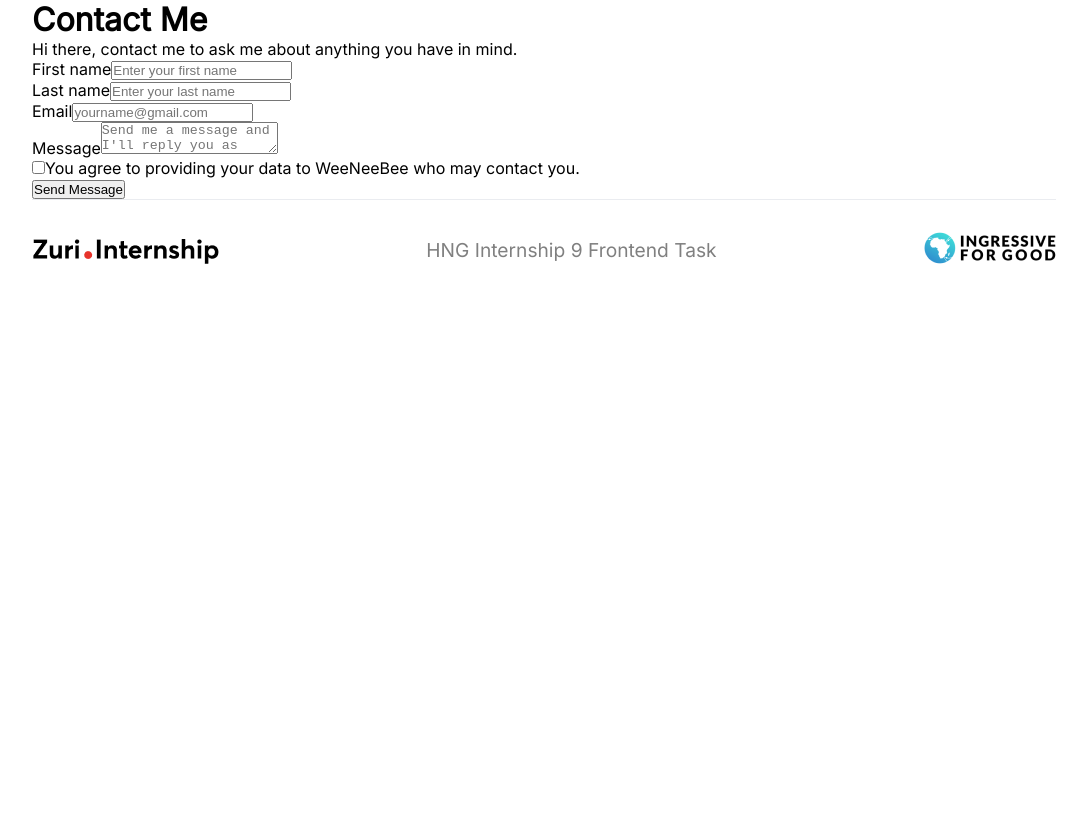
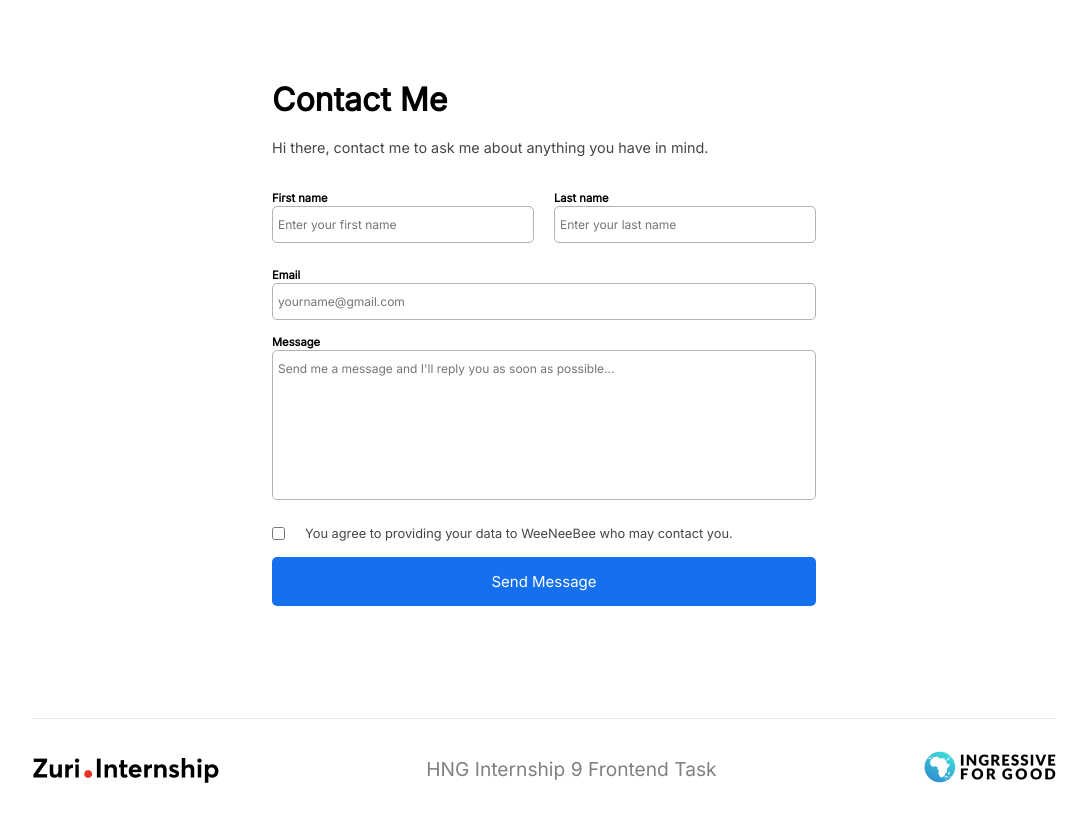
Before and after one commit to WeeNeeBee/HNGi9-task1, a React (Create React App) app: page /contact in a window 1280 px wide. Shown: the top 822 px of the page, without its empty margins (96-1183 px from the left). Before the commit the page ends 800 px from the top, so only its background shows below. Built offline with nearby package versions, Linux system fonts and the light colour scheme.

Commit message:
style: Styled contact page.

```diff
--- a/src/pages/contact.css
+++ b/src/pages/contact.css
@@ -0,0 +1,140 @@
+@import url('https://fonts.googleapis.com/css2?family=Inter&display=swap');
+
+
+
+*{
+    box-sizing: border-box;
+}
+
+body{
+    font-family: 'Inter', sans-serif;
+    display: flex;
+    flex-direction: column;
+    align-items: center;
+    justify-content: center;
+    margin: 0;
+}
+
+.container{
+    padding: 5rem 15rem 7rem 15rem;
+}
+
+.container h1, .text{
+    margin-bottom: 20px;
+    font-family: inherit;
+}
+
+.text{
+    font-size: 0.9rem;
+    color: rgb(71, 69, 69);
+}
+
+.first-last-name{
+    display: flex;
+    justify-content: space-between;
+    gap: 20px;
+}
+
+input[type = checkbox]:active{
+    border: 1px solid #84CAFF;
+    box-shadow: 0px 1px 2px rgba(16, 24, 40, 0.05), 0px 0px 0px 2px #b2d7fa;
+}
+
+
+.checkbox{
+    display: flex;
+    justify-content: flex-start;
+    gap: 20px;
+    padding: 1rem 0;
+}
+
+.checkbox label{
+    font-size: 0.8rem;
+    color: rgb(71, 69, 69);
+    font-family: inherit;
+}
+
+.form-control{
+    position: relative;
+    margin: 10px 0;
+    width: 100%;
+}
+
+.form-control label{
+    font-size: 0.7rem;
+    font-weight: 600;
+    font-family: inherit;
+}
+
+.form-control input{
+    display: block;
+    width: 100%;
+    padding: 10px 5px;
+    font-size: 12px;
+    border: 1px solid rgb(180, 178, 178);
+    border-radius: 5px;
+    font-family: inherit;
+}
+
+.form-control textarea{
+    display: block;
+    width: 100%;
+    padding: 10px 5px;
+    font-size: 12px;
+    resize: none;
+    height: 150px;
+    border: 1px solid rgb(180, 178, 178);
+    border-radius: 5px;
+    font-family: inherit;
+
+}
+
+.form-control input:active,
+.form-control input:focus,
+.form-control textarea:active,
+.form-control textarea:focus{
+    outline: 0;
+    background-color: #fff;
+    border: 1px solid #84CAFF;
+    box-shadow: 0px 1px 2px rgba(16, 24, 40, 0.05), 0px 0px 0px 2px #D1E9FF;
+}
+
+.btn{
+    cursor: pointer;
+    display: inline-block;
+    width: 100%;
+    background-color: rgb(21, 112, 239);
+    color: #fff;
+    font-weight: 500;
+    padding: 15px;
+    font-family: inherit;
+    font-size: 15px;
+    border: 0;
+    border-radius: 5px;
+}
+
+.btn:focus{
+    outline: 0;
+}
+
+.btn:hover{
+    background-color: #84CAFF ;
+}
+
+@media (max-width: 600px) {
+
+    .first-last-name{
+        display: flex;
+        flex-direction: column;
+        gap: 0;
+    }
+
+}
+
+
+@media (max-width: 700px) {
+    .container{
+        width: 90vw;
+        padding: 3rem 0 5rem 0;
+    }
+}
```
